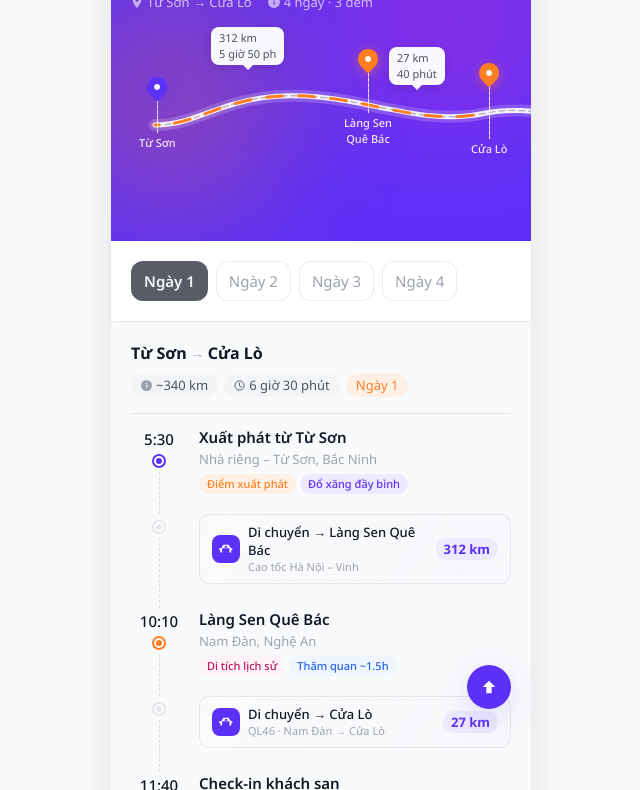
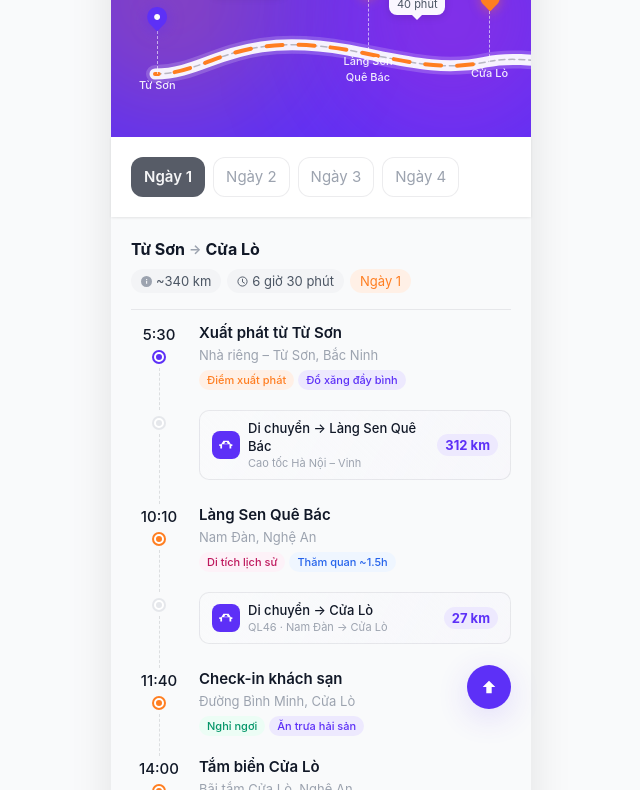
Before and after one commit to ductran146/travel-plan, a plain HTML site: page travel-plan.html in a window 1280 px wide. Shown: the part 63-853 px from the top of the page, without its empty margins (319-959 px from the left). Drawn offline with Linux system fonts and the light colour scheme; a web font is replaced by a local one.

Commit message:
Add files via upload

```diff
--- a/travel-plan.html
+++ b/travel-plan.html
@@ -4,7 +4,8 @@
 <meta charset="UTF-8">
 <meta name="viewport" content="width=device-width, initial-scale=1.0">
 <title>Travel Plan – Hành Trình Nghệ An 4 Ngày</title>
-<link href="https://fonts.googleapis.com/css2?family=Sora:wght@300;400;500;600;700&family=Noto+Sans:wght@300;400;500;600;700&display=swap" rel="stylesheet">
+<link href="https://fonts.googleapis.com/css2?family=Noto+Sans:wght@300;400;500;600;700&display=swap" rel="stylesheet">
+<link rel="stylesheet" href="https://cdn.jsdelivr.net/gh/orioncactus/pretendard@v1.3.9/dist/web/static/pretendard.min.css">
 <style>
   :root {
     --primary: #5D30F7;
@@ -23,7 +24,7 @@
     --shadow-lg: 0 8px 32px rgba(93,48,247,0.16);
 
     /* Typography tokens – Pretendard */
-    --font-family: 'Pretendard', 'Noto Sans', sans-serif;
+    --font-family: 'Pretendard', -apple-system, BlinkMacSystemFont, 'Apple SD Gothic Neo', 'Noto Sans', 'Noto Sans KR', sans-serif;
 
     --fw-bold:     700;
     --fw-semibold: 600;
@@ -59,10 +60,13 @@
 
   /* ──────────── HEADER HERO ──────────── */
   .hero {
-    position: relative;
+    position: sticky;
+    top: 0;
+    z-index: 60;
     background: var(--primary);
-    padding: 0;
+    height: 200px;
     overflow: hidden;
+    flex-shrink: 0;
   }
   .hero-glow1 {
     position: absolute; width: 240px; height: 240px;
@@ -78,40 +82,14 @@
     filter: blur(60px); border-radius: 50%;
     pointer-events: none;
   }
-  .hero-content {
-    position: relative; z-index: 2;
-    padding: 20px 20px 0;
-  }
-  .hero-title {
-    font-family: var(--font-family);
-    font-size: var(--fs-label1); line-height: var(--lh-label1);
-    font-weight: var(--fw-medium);
-    color: rgba(255,255,255,0.6);
-    letter-spacing: 2px; text-transform: uppercase;
-    margin-bottom: 4px;
-  }
-  .hero-name {
-    font-family: var(--font-family);
-    font-size: var(--fs-title2); line-height: var(--lh-title2);
-    font-weight: var(--fw-bold);
-    color: white;
-  }
-  .hero-meta {
-    display: flex; gap: 16px; margin-top: 8px;
-  }
-  .hero-meta span {
-    font-size: var(--fs-label1); line-height: var(--lh-label1);
-    color: rgba(255,255,255,0.7);
-    display: flex; align-items: center; gap: 4px;
-  }
-  .hero-meta svg { width: 12px; height: 12px; fill: rgba(255,255,255,0.6); }
 
   /* ──────────── ROUTE STRIP ──────────── */
   .route-wrapper {
-    position: relative;
+    position: absolute;
+    top: 0; left: 0; right: 0; bottom: 0;
     overflow-x: auto;
-    overflow-y: visible;
-    padding: 16px 20px 0;
+    overflow-y: hidden;
+    padding: 20px 20px 0;
     -webkit-overflow-scrolling: touch;
     scrollbar-width: none;
     cursor: grab;
@@ -123,15 +101,15 @@
   .route-track {
     position: relative;
     width: 1600px;
-    height: 190px;
+    height: 200px;
     flex-shrink: 0;
   }
 
   /* Path SVG */
   .route-svg {
     position: absolute;
-    top: 36px; left: 0;
-    width: 100%; height: 80px;
+    top: 55px; left: 0;
+    width: 100%; height: 90px;
     pointer-events: none;
     overflow: visible;
   }
@@ -155,10 +133,9 @@
   }
   .pin-icon svg { display: block; }
   .pin-stem {
-    width: 1px; height: 0px;
-    background: rgba(255,255,255,0.6);
-    border-left: 1px dashed rgba(255,255,255,0.7);
-    transition: height 0.3s;
+    width: 0;
+    border-left: 1.5px dashed rgba(255,255,255,0.6);
+    flex-shrink: 0;
   }
   .pin-label {
     font-family: var(--font-family);
@@ -170,7 +147,7 @@
     white-space: normal;
     word-break: keep-all;
     hyphens: none;
-    margin-top: 2px;
+    margin-top: 3px;
     opacity: 0.9;
   }
 
@@ -216,7 +193,7 @@
     padding: 20px;
     gap: 8px;
     position: sticky;
-    top: 0; z-index: 50;
+    top: 200px; z-index: 50;
     width: 100%;
     height: 80px;
     box-shadow: var(--shadow-sm);
@@ -465,90 +442,62 @@
 </head>
 <body>
 
-<!-- HERO + ROUTE -->
+<!-- HERO ROUTE (sticky) -->
 <div class="hero" id="hero">
   <div class="hero-glow1"></div>
   <div class="hero-glow2"></div>
-  <div class="hero-content">
-    <div class="hero-name">Hành Trình Nghệ An 4 Ngày</div>
-    <div class="hero-meta">
-      <span>
-        <svg viewBox="0 0 12 14"><path d="M6 0C3.24 0 1 2.24 1 5c0 3.75 5 9 5 9s5-5.25 5-9c0-2.76-2.24-5-5-5zm0 6.75C5.03 6.75 4.25 5.97 4.25 5S5.03 3.25 6 3.25 7.75 4.03 7.75 5 6.97 6.75 6 6.75z"/></svg>
-        Từ Sơn → Cửa Lò
-      </span>
-      <span>
-        <svg viewBox="0 0 12 12"><path d="M6 0a6 6 0 100 12A6 6 0 006 0zm.75 8.5H5.5V5.5h1.25V8.5zm0-4H5.5V3.25h1.25V4.5z"/></svg>
-        4 ngày · 3 đêm
-      </span>
-    </div>
-  </div>
 
   <!-- ROUTE SCROLLABLE -->
   <div class="route-wrapper" id="routeWrapper">
     <div class="route-track" id="routeTrack">
 
-      <!-- SVG PATH -->
-      <svg class="route-svg" viewBox="0 0 1600 80" preserveAspectRatio="none" xmlns="http://www.w3.org/2000/svg">
+      <!-- SVG PATH – road path centered ~y=80 in 200px hero -->
+      <svg class="route-svg" viewBox="0 0 1600 90" preserveAspectRatio="none" xmlns="http://www.w3.org/2000/svg">
         <defs>
           <style>
-            @keyframes flowDash {
-              to { stroke-dashoffset: -32; }
-            }
-            @keyframes flowDashDay2 {
-              to { stroke-dashoffset: -32; }
-            }
-            @keyframes flowDashDay3 {
-              to { stroke-dashoffset: -32; }
-            }
-            @keyframes flowDashDay4 {
-              to { stroke-dashoffset: -32; }
-            }
-            .flow-active {
-              stroke-dasharray: 16 16;
-              animation: flowDash 0.65s linear infinite;
-            }
+            @keyframes flowDash { to { stroke-dashoffset: -32; } }
           </style>
         </defs>
 
-        <!-- Layer 1: wide white glow road base -->
+        <!-- Layer 1: wide soft glow base -->
         <path d="M24,62 C80,62 100,18 217,38 C270,48 310,60 355,50 C400,40 450,62 550,58 C610,55 640,40 690,46 C710,50 720,50 740,48 C810,38 860,50 970,44 C1040,38 1090,56 1135,60 C1200,64 1300,30 1532,52"
-              stroke="rgba(255,255,255,0.18)" stroke-width="12" fill="none" stroke-linecap="round"/>
+              stroke="rgba(255,255,255,0.18)" stroke-width="18" fill="none" stroke-linecap="round"/>
 
-        <!-- Layer 2: solid white road surface -->
+        <!-- Layer 2: solid white road surface (+6px → 11px) -->
         <path d="M24,62 C80,62 100,18 217,38 C270,48 310,60 355,50 C400,40 450,62 550,58 C610,55 640,40 690,46 C710,50 720,50 740,48 C810,38 860,50 970,44 C1040,38 1090,56 1135,60 C1200,64 1300,30 1532,52"
-              stroke="rgba(255,255,255,0.92)" stroke-width="5" fill="none" stroke-linecap="round"/>
+              stroke="rgba(255,255,255,0.92)" stroke-width="11" fill="none" stroke-linecap="round"/>
 
-        <!-- Layer 3: dark dashed center line (static road markings) -->
+        <!-- Layer 3: static dashed center line -->
         <path d="M24,62 C80,62 100,18 217,38 C270,48 310,60 355,50 C400,40 450,62 550,58 C610,55 640,40 690,46 C710,50 720,50 740,48 C810,38 860,50 970,44 C1040,38 1090,56 1135,60 C1200,64 1300,30 1532,52"
               stroke="rgba(66,71,84,0.35)" stroke-width="1.5" stroke-dasharray="6,4" fill="none" stroke-linecap="round"/>
 
-        <!-- Layer 4: FLOWING colored dash – Day 1 segment (orange) -->
+        <!-- Layer 4: FLOWING dash – Day 1 (orange) -->
         <path id="dayPath1"
               d="M24,62 C80,62 100,18 217,38 C270,48 310,60 355,50"
-              stroke="#FF7E21" stroke-width="3" fill="none" stroke-linecap="round"
+              stroke="#FF7E21" stroke-width="4" fill="none" stroke-linecap="round"
               stroke-dasharray="16 16"
-              style="animation: flowDash 0.65s linear infinite; opacity:1"/>
+              style="animation:flowDash 0.65s linear infinite; opacity:1; transition:opacity 0.4s ease"/>
 
-        <!-- Layer 4: FLOWING colored dash – Day 2 segment (pink) -->
+        <!-- Layer 4: FLOWING dash – Day 2 (pink) -->
         <path id="dayPath2"
               d="M355,50 C400,40 450,62 550,58 C610,55 640,40 690,46 C710,50 720,50 740,48"
-              stroke="#F730B6" stroke-width="3" fill="none" stroke-linecap="round"
+              stroke="#F730B6" stroke-width="4" fill="none" stroke-linecap="round"
               stroke-dasharray="16 16"
-              style="animation: flowDash 0.65s linear infinite; opacity:0"/>
+              style="animation:flowDash 0.65s linear infinite; opacity:0; transition:opacity 0.4s ease"/>
 
-        <!-- Layer 4: FLOWING colored dash – Day 3 segment (purple) -->
+        <!-- Layer 4: FLOWING dash – Day 3 (purple) -->
         <path id="dayPath3"
               d="M740,48 C810,38 860,50 970,44 C1040,38 1090,56 1135,60"
-              stroke="#5D30F7" stroke-width="3" fill="none" stroke-linecap="round"
+              stroke="#5D30F7" stroke-width="4" fill="none" stroke-linecap="round"
               stroke-dasharray="16 16"
-              style="animation: flowDash 0.65s linear infinite; opacity:0"/>
+              style="animation:flowDash 0.65s linear infinite; opacity:0; transition:opacity 0.4s ease"/>
 
-        <!-- Layer 4: FLOWING colored dash – Day 4 segment (green) -->
+        <!-- Layer 4: FLOWING dash – Day 4 (green) -->
         <path id="dayPath4"
               d="M1135,60 C1200,64 1300,30 1532,52"
-              stroke="#059669" stroke-width="3" fill="none" stroke-linecap="round"
+              stroke="#059669" stroke-width="4" fill="none" stroke-linecap="round"
               stroke-dasharray="16 16"
-              style="animation: flowDash 0.65s linear infinite; opacity:0"/>
+              style="animation:flowDash 0.65s linear infinite; opacity:0; transition:opacity 0.4s ease"/>
       </svg>
 
       <!-- DISTANCE BADGES -->
@@ -585,67 +534,74 @@
         <span>390 km</span><span>6 giờ 14 ph</span>
       </div>
 
-      <!-- STOP PINS (left position = x on path, top = below curve) -->
-      <!-- 0: Từ Sơn (xuất phát) -->
+      <!-- STOP PINS – stems stop exactly at road surface -->
+      <!-- road-svg top=55px; road dot y in SVG coords → screen: 55+y_coord -->
+
+      <!-- 0: Từ Sơn | road y=55+62=117 | pin top=50 | stem=117-50-24=43px -->
       <div class="stop-pin active-stop" style="left:8px; top:50px;" data-day="1">
         <span class="pin-icon active-pin"><svg width="24" height="24" viewBox="0 0 24 24" fill="none" xmlns="http://www.w3.org/2000/svg"><path d="M13.117 23.5689C14.4189 22.1932 16.7748 19.7203 18.8633 17.622C22.8428 13.6217 23.1143 6.79483 19.0861 2.84464C17.1507 0.946822 14.6333 -0.00139085 12.1145 1.53121e-06C9.59703 1.53121e-06 7.0796 0.946822 5.14419 2.84464C1.11324 6.79623 1.38615 13.6231 5.36697 17.6234C7.45555 19.7217 9.81564 22.1946 11.1175 23.5703C11.6605 24.1439 12.5726 24.1425 13.1156 23.5703L13.117 23.5689Z" fill="#5D30F7"/><path d="M12.1159 12.9116C13.7485 12.9116 15.072 11.5881 15.072 9.95557C15.072 8.323 13.7485 6.99954 12.1159 6.99954C10.4834 6.99954 9.15991 8.323 9.15991 9.95557C9.15991 11.5881 10.4834 12.9116 12.1159 12.9116Z" fill="#FBFBFB"/></svg></span>
-        <div class="pin-stem" style="height:32px;"></div>
+        <div class="pin-stem" style="height:43px;"></div>
         <div class="pin-label">Từ Sơn</div>
       </div>
-      <!-- 1: Làng Sen Quê Bác -->
-      <div class="stop-pin" style="left:205px; top:22px;" data-day="1">
+
+      <!-- 1: Làng Sen | road y=55+38=93 | pin top=18 | stem=93-18-24=51px -->
+      <div class="stop-pin" style="left:205px; top:18px;" data-day="1">
         <span class="pin-icon"><svg width="24" height="24" viewBox="0 0 24 24" fill="none" xmlns="http://www.w3.org/2000/svg"><path d="M13.117 23.5689C14.4189 22.1932 16.7748 19.7203 18.8633 17.622C22.8428 13.6217 23.1143 6.79483 19.0861 2.84464C17.1507 0.946822 14.6333 -0.00139085 12.1145 1.53121e-06C9.59703 1.53121e-06 7.0796 0.946822 5.14419 2.84464C1.11324 6.79623 1.38615 13.6231 5.36697 17.6234C7.45555 19.7217 9.81564 22.1946 11.1175 23.5703C11.6605 24.1439 12.5726 24.1425 13.1156 23.5703L13.117 23.5689Z" fill="#FF7E21"/><path d="M12.1159 12.9116C13.7485 12.9116 15.072 11.5881 15.072 9.95557C15.072 8.323 13.7485 6.99954 12.1159 6.99954C10.4834 6.99954 9.15991 8.323 9.15991 9.95557C9.15991 11.5881 10.4834 12.9116 12.1159 12.9116Z" fill="#FBFBFB"/></svg></span>
-        <div class="pin-stem" style="height:40px;"></div>
+        <div class="pin-stem" style="height:51px;"></div>
         <div class="pin-label">Làng Sen Quê Bác</div>
       </div>
-      <!-- 2: Cửa Lò (check-in) -->
-      <div class="stop-pin" style="left:340px; top:36px;" data-day="1">
+
+      <!-- 2: Cửa Lò (ngày 1) | road y=55+50=105 | pin top=30 | stem=105-30-24=51px -->
+      <div class="stop-pin" style="left:340px; top:30px;" data-day="1">
         <span class="pin-icon"><svg width="24" height="24" viewBox="0 0 24 24" fill="none" xmlns="http://www.w3.org/2000/svg"><path d="M13.117 23.5689C14.4189 22.1932 16.7748 19.7203 18.8633 17.622C22.8428 13.6217 23.1143 6.79483 19.0861 2.84464C17.1507 0.946822 14.6333 -0.00139085 12.1145 1.53121e-06C9.59703 1.53121e-06 7.0796 0.946822 5.14419 2.84464C1.11324 6.79623 1.38615 13.6231 5.36697 17.6234C7.45555 19.7217 9.81564 22.1946 11.1175 23.5703C11.6605 24.1439 12.5726 24.1425 13.1156 23.5703L13.117 23.5689Z" fill="#FF7E21"/><path d="M12.1159 12.9116C13.7485 12.9116 15.072 11.5881 15.072 9.95557C15.072 8.323 13.7485 6.99954 12.1159 6.99954C10.4834 6.99954 9.15991 8.323 9.15991 9.95557C9.15991 11.5881 10.4834 12.9116 12.1159 12.9116Z" fill="#FBFBFB"/></svg></span>
-        <div class="pin-stem" style="height:52px;"></div>
+        <div class="pin-stem" style="height:51px;"></div>
         <div class="pin-label">Cửa Lò</div>
       </div>
-      <!-- 3: Đền thờ vua Quang Trung -->
-      <div class="stop-pin" style="left:535px; top:44px;" data-day="2">
+
+      <!-- 3: Đền Quang Trung | road y=55+58=113 | pin top=38 | stem=113-38-24=51px -->
+      <div class="stop-pin" style="left:535px; top:38px;" data-day="2">
         <span class="pin-icon"><svg width="24" height="24" viewBox="0 0 24 24" fill="none" xmlns="http://www.w3.org/2000/svg"><path d="M13.117 23.5689C14.4189 22.1932 16.7748 19.7203 18.8633 17.622C22.8428 13.6217 23.1143 6.79483 19.0861 2.84464C17.1507 0.946822 14.6333 -0.00139085 12.1145 1.53121e-06C9.59703 1.53121e-06 7.0796 0.946822 5.14419 2.84464C1.11324 6.79623 1.38615 13.6231 5.36697 17.6234C7.45555 19.7217 9.81564 22.1946 11.1175 23.5703C11.6605 24.1439 12.5726 24.1425 13.1156 23.5703L13.117 23.5689Z" fill="#FF7E21"/><path d="M12.1159 12.9116C13.7485 12.9116 15.072 11.5881 15.072 9.95557C15.072 8.323 13.7485 6.99954 12.1159 6.99954C10.4834 6.99954 9.15991 8.323 9.15991 9.95557C9.15991 11.5881 10.4834 12.9116 12.1159 12.9116Z" fill="#FBFBFB"/></svg></span>
-        <div class="pin-stem" style="height:30px;"></div>
+        <div class="pin-stem" style="height:51px;"></div>
         <div class="pin-label">Đền Vua Quang Trung</div>
       </div>
-      <!-- 4: Vin Wonder -->
-      <div class="stop-pin" style="left:680px; top:32px;" data-day="2">
+
+      <!-- 4: Vin Wonder | road y=55+46=101 | pin top=26 | stem=101-26-24=51px -->
+      <div class="stop-pin" style="left:680px; top:26px;" data-day="2">
         <span class="pin-icon"><svg width="24" height="24" viewBox="0 0 24 24" fill="none" xmlns="http://www.w3.org/2000/svg"><path d="M13.117 23.5689C14.4189 22.1932 16.7748 19.7203 18.8633 17.622C22.8428 13.6217 23.1143 6.79483 19.0861 2.84464C17.1507 0.946822 14.6333 -0.00139085 12.1145 1.53121e-06C9.59703 1.53121e-06 7.0796 0.946822 5.14419 2.84464C1.11324 6.79623 1.38615 13.6231 5.36697 17.6234C7.45555 19.7217 9.81564 22.1946 11.1175 23.5703C11.6605 24.1439 12.5726 24.1425 13.1156 23.5703L13.117 23.5689Z" fill="#FF7E21"/><path d="M12.1159 12.9116C13.7485 12.9116 15.072 11.5881 15.072 9.95557C15.072 8.323 13.7485 6.99954 12.1159 6.99954C10.4834 6.99954 9.15991 8.323 9.15991 9.95557C9.15991 11.5881 10.4834 12.9116 12.1159 12.9116Z" fill="#FBFBFB"/></svg></span>
-        <div class="pin-stem" style="height:40px;"></div>
+        <div class="pin-stem" style="height:51px;"></div>
         <div class="pin-label">Vin Wonder</div>
       </div>
-      <!-- 5: Cửa Lò (back) -->
-      <div class="stop-pin" style="left:728px; top:34px;" data-day="2">
+
+      <!-- 5: Cửa Lò (ngày 2) | road y=55+48=103 | pin top=28 | stem=103-28-24=51px -->
+      <div class="stop-pin" style="left:728px; top:28px;" data-day="2">
         <span class="pin-icon"><svg width="24" height="24" viewBox="0 0 24 24" fill="none" xmlns="http://www.w3.org/2000/svg"><path d="M13.117 23.5689C14.4189 22.1932 16.7748 19.7203 18.8633 17.622C22.8428 13.6217 23.1143 6.79483 19.0861 2.84464C17.1507 0.946822 14.6333 -0.00139085 12.1145 1.53121e-06C9.59703 1.53121e-06 7.0796 0.946822 5.14419 2.84464C1.11324 6.79623 1.38615 13.6231 5.36697 17.6234C7.45555 19.7217 9.81564 22.1946 11.1175 23.5703C11.6605 24.1439 12.5726 24.1425 13.1156 23.5703L13.117 23.5689Z" fill="#FF7E21"/><path d="M12.1159 12.9116C13.7485 12.9116 15.072 11.5881 15.072 9.95557C15.072 8.323 13.7485 6.99954 12.1159 6.99954C10.4834 6.99954 9.15991 8.323 9.15991 9.95557C9.15991 11.5881 10.4834 12.9116 12.1159 12.9116Z" fill="#FBFBFB"/></svg></span>
-        <div class="pin-stem" style="height:52px;"></div>
+        <div class="pin-stem" style="height:51px;"></div>
         <div class="pin-label">Cửa Lò</div>
       </div>
-      <!-- 6: Ngã Ba Đồng Lộc -->
-      <div class="stop-pin" style="left:958px; top:30px;" data-day="3">
+
+      <!-- 6: Ngã Ba Đồng Lộc | road y=55+44=99 | pin top=24 | stem=99-24-24=51px -->
+      <div class="stop-pin" style="left:958px; top:24px;" data-day="3">
         <span class="pin-icon"><svg width="24" height="24" viewBox="0 0 24 24" fill="none" xmlns="http://www.w3.org/2000/svg"><path d="M13.117 23.5689C14.4189 22.1932 16.7748 19.7203 18.8633 17.622C22.8428 13.6217 23.1143 6.79483 19.0861 2.84464C17.1507 0.946822 14.6333 -0.00139085 12.1145 1.53121e-06C9.59703 1.53121e-06 7.0796 0.946822 5.14419 2.84464C1.11324 6.79623 1.38615 13.6231 5.36697 17.6234C7.45555 19.7217 9.81564 22.1946 11.1175 23.5703C11.6605 24.1439 12.5726 24.1425 13.1156 23.5703L13.117 23.5689Z" fill="#FF7E21"/><path d="M12.1159 12.9116C13.7485 12.9116 15.072 11.5881 15.072 9.95557C15.072 8.323 13.7485 6.99954 12.1159 6.99954C10.4834 6.99954 9.15991 8.323 9.15991 9.95557C9.15991 11.5881 10.4834 12.9116 12.1159 12.9116Z" fill="#FBFBFB"/></svg></span>
-        <div class="pin-stem" style="height:40px;"></div>
+        <div class="pin-stem" style="height:51px;"></div>
         <div class="pin-label">Ngã Ba Đồng Lộc</div>
       </div>
-      <!-- 7: Thiên Cầm -->
-      <div class="stop-pin" style="left:1125px; top:46px;" data-day="3">
+
+      <!-- 7: Thiên Cầm | road y=55+60=115 | pin top=40 | stem=115-40-24=51px -->
+      <div class="stop-pin" style="left:1125px; top:40px;" data-day="3">
         <span class="pin-icon"><svg width="24" height="24" viewBox="0 0 24 24" fill="none" xmlns="http://www.w3.org/2000/svg"><path d="M13.117 23.5689C14.4189 22.1932 16.7748 19.7203 18.8633 17.622C22.8428 13.6217 23.1143 6.79483 19.0861 2.84464C17.1507 0.946822 14.6333 -0.00139085 12.1145 1.53121e-06C9.59703 1.53121e-06 7.0796 0.946822 5.14419 2.84464C1.11324 6.79623 1.38615 13.6231 5.36697 17.6234C7.45555 19.7217 9.81564 22.1946 11.1175 23.5703C11.6605 24.1439 12.5726 24.1425 13.1156 23.5703L13.117 23.5689Z" fill="#FF7E21"/><path d="M12.1159 12.9116C13.7485 12.9116 15.072 11.5881 15.072 9.95557C15.072 8.323 13.7485 6.99954 12.1159 6.99954C10.4834 6.99954 9.15991 8.323 9.15991 9.95557C9.15991 11.5881 10.4834 12.9116 12.1159 12.9116Z" fill="#FBFBFB"/></svg></span>
-        <div class="pin-stem" style="height:28px;"></div>
+        <div class="pin-stem" style="height:51px;"></div>
         <div class="pin-label">Thiên Cầm</div>
       </div>
-      <!-- 8: Từ Sơn (về) -->
-      <div class="stop-pin" style="left:1516px; top:36px;" data-day="4">
+
+      <!-- 8: Từ Sơn (về) | road y=55+52=107 | pin top=32 | stem=107-32-24=51px -->
+      <div class="stop-pin" style="left:1516px; top:32px;" data-day="4">
         <span class="pin-icon"><svg width="24" height="24" viewBox="0 0 24 24" fill="none" xmlns="http://www.w3.org/2000/svg"><path d="M13.117 23.5689C14.4189 22.1932 16.7748 19.7203 18.8633 17.622C22.8428 13.6217 23.1143 6.79483 19.0861 2.84464C17.1507 0.946822 14.6333 -0.00139085 12.1145 1.53121e-06C9.59703 1.53121e-06 7.0796 0.946822 5.14419 2.84464C1.11324 6.79623 1.38615 13.6231 5.36697 17.6234C7.45555 19.7217 9.81564 22.1946 11.1175 23.5703C11.6605 24.1439 12.5726 24.1425 13.1156 23.5703L13.117 23.5689Z" fill="#FF7E21"/><path d="M12.1159 12.9116C13.7485 12.9116 15.072 11.5881 15.072 9.95557C15.072 8.323 13.7485 6.99954 12.1159 6.99954C10.4834 6.99954 9.15991 8.323 9.15991 9.95557C9.15991 11.5881 10.4834 12.9116 12.1159 12.9116Z" fill="#FBFBFB"/></svg></span>
-        <div class="pin-stem" style="height:44px;"></div>
+        <div class="pin-stem" style="height:51px;"></div>
         <div class="pin-label">Từ Sơn</div>
       </div>
 
     </div><!-- /route-track -->
   </div><!-- /route-wrapper -->
-
-  <!-- BOTTOM FADE -->
-  <div style="height:24px; background: linear-gradient(to bottom, transparent, var(--primary));"></div>
 </div><!-- /hero -->
 
 <!-- TAB BAR -->
```
